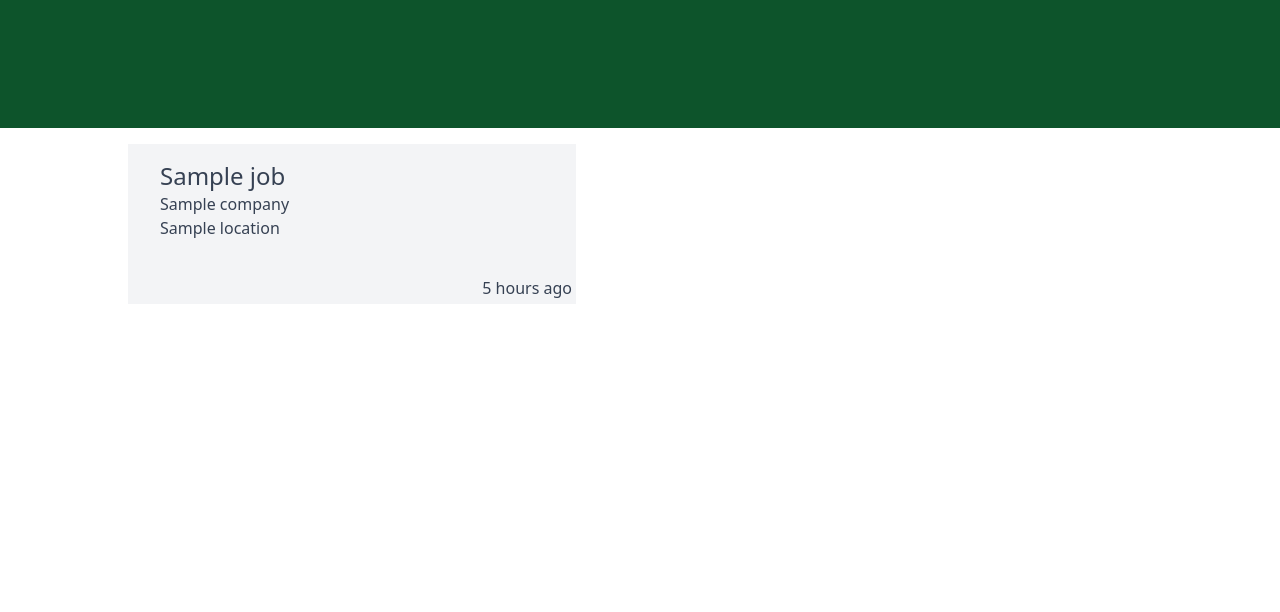
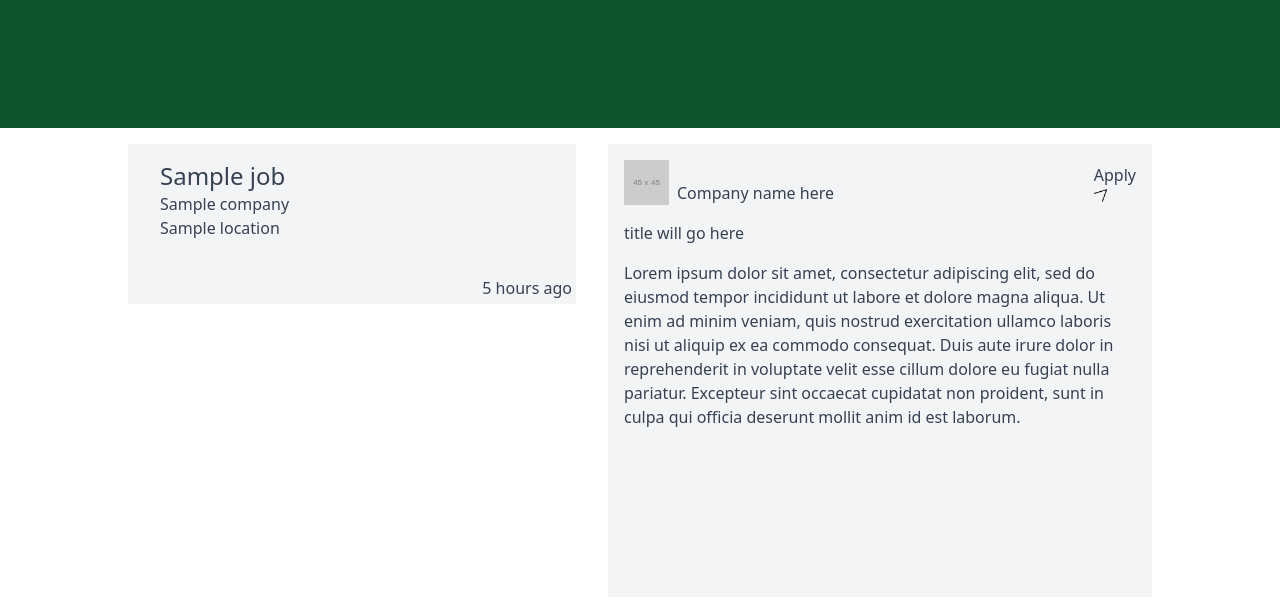
Before and after one commit to alesh4/myjobboard, a Django app: template jobswebapp/templates/jobswebapp/index.html in a window 1280 px wide. Shown: the top 612 px of the page. Run offline with Django 4.2, Linux system fonts and the light colour scheme; the template is opened without the code that fills it: most values are stand-ins (such as "Sample title", 1, 10 or a date in 2020); grey boxes labelled with a size stand in for pictures from a placeholder-image service; data that the repository does not hold is empty; some libraries are stand-ins or nearby versions.

Commit message:
added changes (mostly to jobs page) - two divs one for large screen and another for mobile (touch) screens (I guess this is why frameworks were invented)

```diff
--- a/core/static/core/css/output.css
+++ b/core/static/core/css/output.css
@@ -7,6 +7,7 @@
     --font-mono: ui-monospace, SFMono-Regular, Menlo, Monaco, Consolas, 'Liberation Mono', 'Courier New',
     monospace;
     --color-green-900: oklch(0.393 0.095 152.535);
+    --color-green-950: oklch(0.266 0.065 152.934);
     --color-gray-100: oklch(0.967 0.003 264.542);
     --color-gray-700: oklch(0.373 0.034 259.733);
     --color-white: #fff;
@@ -18,6 +19,7 @@
     --text-sm--line-height: calc(1.25 / 0.875);
     --text-2xl: 1.5rem;
     --text-2xl--line-height: calc(2 / 1.5);
+    --blur-sm: 8px;
     --default-font-family: var(--font-sans);
     --default-font-feature-settings: var(--font-sans--font-feature-settings);
     --default-font-variation-settings: var(--font-sans--font-variation-settings);
@@ -503,6 +515,11 @@
   .md\:w-sm {
     @media (width >= 48rem) {
       width: var(--container-sm);
+    }
+  }
+  .md\:flex-row {
+    @media (width >= 48rem) {
+      flex-direction: row;
     }
   }
   .lg\:w-md {
@@ -646,3 +663,39 @@
   syntax: "*";
   inherits: false;
 }
+@property --tw-backdrop-blur {
+  syntax: "*";
+  inherits: false;
+}
+@property --tw-backdrop-brightness {
+  syntax: "*";
+  inherits: false;
+}
+@property --tw-backdrop-contrast {
+  syntax: "*";
+  inherits: false;
+}
+@property --tw-backdrop-grayscale {
+  syntax: "*";
+  inherits: false;
+}
+@property --tw-backdrop-hue-rotate {
+  syntax: "*";
+  inherits: false;
+}
+@property --tw-backdrop-invert {
+  syntax: "*";
+  inherits: false;
+}
+@property --tw-backdrop-opacity {
+  syntax: "*";
+  inherits: false;
+}
+@property --tw-backdrop-saturate {
+  syntax: "*";
+  inherits: false;
+}
+@property --tw-backdrop-sepia {
+  syntax: "*";
+  inherits: false;
+}
--- a/jobswebapp/templates/jobswebapp/index.html
+++ b/jobswebapp/templates/jobswebapp/index.html
@@ -1,8 +1,8 @@
 {% extends "core/base.html" %}
 {% load static %}
 {% block content %}
-<div class="w-screen flex justify-center items-center py-4 text-gray-700"><!--bg-gray-200-->
-    <div class="mx-auto md:mx-0 md:w-5xl md:flex md:flex-row gap-x-8"><!--1128 seems to be the biggest width-->
+<div class="w-screen flex justify-center items-center py-4 text-gray-700" id="main-container"><!--bg-gray-200-->
+    <div class="mx-auto md:mx-0 md:w-5xl md:flex md:flex-row gap-x-8"><!--1128 seems to be the biggest width on the template I copied-->
         <div class="flex flex-col space-y-2">
             {% for job in jobs %}
             <div class="w-80 sm:w-md md:w-sm lg:w-md relative py-4 bg-gray-100 h-40 pl-8 overflow-hidden" id="job-index-{{forloop.counter0}}"> <!--not sure who is overflowing-->
@@ -31,9 +31,7 @@
 
             {% endfor %}
         </div>
-        <!--to be continued unable to use the same div for description and modal-->
-        <!--<div class="fixed hidden top-0 h-screen w-screen md:block md:static md:h-full md:w-1/2">-->
-        <div class="hidden md:static">
+        <div class="hidden md:block">
             <div id="selected-job" class="bg-gray-100 mx-auto min-w-40 md:flex flex-col gap-y-4 p-4 md:sticky md:top-8">
                 <div class="flex flex-row justify-between">
                     <div class="flex items-end">
@@ -64,6 +62,40 @@
                 </div>
             </div>
         </div>
+        <div class="hidden top-0 left-0 h-full w-full backdrop-blur-sm flex flex-col justify-center items-center md:hidden" id="selected-job-modal">
+            <div class="flex flex-row justify-end w-full bg-green-900">
+                <button id="modal-close-btn" class="w-12 h-12 bg-green-950">X</button>
+            </div>
+            <div id="selected-job" class="bg-gray-100 mx-auto min-w-40 md:flex flex-col gap-y-4 p-4">
+                <div class="flex flex-row justify-between">
+                    <div class="flex items-end">
+                        <img src="https://placehold.co/45x45" class="">
+                        <h4 class="pl-2" id="selected-job-company-modal">Company name here</h4>
+                    </div>
+                    <button type="button"><a id="selected-job-url-modal" href="https://placehold.co/45x45" class="" target="_blank"><span class="inline">Apply</span><img src="{% static 'image/arrow_design.png' %}" width="15px" height="15px" /></a></button>
+
+                </div>
+                <h3 id="selected-job-title-modal" class="">title will go here</h3>
+                <div id="link" class="hidden"></div>
+                <div class="overflow-y-scroll max-h-80 h-80">
+                    <p id="selected-job-description-modal">
+                        Lorem ipsum dolor sit amet, consectetur adipiscing elit, sed do eiusmod tempor incididunt ut
+                        labore
+                        et
+                        dolore magna aliqua. Ut enim ad minim veniam, quis nostrud exercitation ullamco laboris nisi ut
+                        aliquip ex
+                        ea commodo consequat. Duis aute irure dolor in reprehenderit in voluptate velit esse cillum
+                        dolore
+                        eu fugiat
+                        nulla pariatur. Excepteur sint occaecat cupidatat non proident, sunt in culpa qui officia
+                        deserunt
+                        mollit
+                        anim id est laborum.
+                    </p>
+                    <h4 id="selected-job-salary-modal" class="hidden"></h4>
+                </div>
+            </div>
+        </div>
     </div>
 </div>
 
@@ -79,22 +111,46 @@
         {
             //console.log(i,json_data)//we want to call func and update values
             //console.log(i);
+            //my fix for mobile screens :-/
+            let ismobile = window.screen.width >= 768? "" : "-modal";
             let job = json_data[i];
-            let job_title_element = document.getElementById('selected-job-title');
-            let job_company_element = document.getElementById("selected-job-company");
-            let job_url_element = document.getElementById('selected-job-url');
-            let job_description_element = document.getElementById('selected-job-description');
+            let job_title_element = document.getElementById('selected-job-title'+ismobile);
+            let job_company_element = document.getElementById("selected-job-company"+ismobile);
+            let job_url_element = document.getElementById('selected-job-url'+ismobile);
+            let job_description_element = document.getElementById('selected-job-description'+ismobile);
+            if (ismobile.length > 0) {
+                let temp_element = document.getElementById("selected-job-modal");
+                temp_element.classList.remove("hidden");
+                temp_element.classList.add("fixed")
+            }
             job_title_element.textContent = job['title'];
             job_url_element.href = job['job_url'];
             job_description_element.textContent = job['description'];
             job_company_element.textContent = job['company']
         });
         //console.log(json_data)
+        document.getElementById("selected-job-modal").addEventListener("click", function(event){
+            if(event.target === event.currentTarget){
+                close_modal();
+            }
+        });
+        document.getElementById("modal-close-btn").addEventListener("click", function(){
+            close_modal();
+        })
+
     });
 
     function attach_desc(index,json_data){
         let_job = json_data[i];
 
     }
+
+    function close_modal(){
+        let modal = document.getElementById("selected-job-modal");
+        if(!modal.classList.contains("hidden")){
+            modal.classList.add("hidden");
+            modal.classList.remove("fixed");
+        }
+    }
 </script>
 {% endblock js%}
--- a/jobswebapp/views.py
+++ b/jobswebapp/views.py
@@ -10,6 +10,5 @@ def index(request):
     job_list = Job.objects.filter(date_posted__gte=from_date)
     #print(job_list[0])
     json_list = json.dumps(list(job_list.values()), default=str)
-    print(json_list)
+    #print(json_list)
     return render(request, "jobswebapp/index.html", {"jobs":job_list, "json_data":json_list})
-    #return render(request, "jobswebapp/about.html")
```
Also changed, not shown: other parts of core/static/core/css/output.css (+26 -16 lines).
